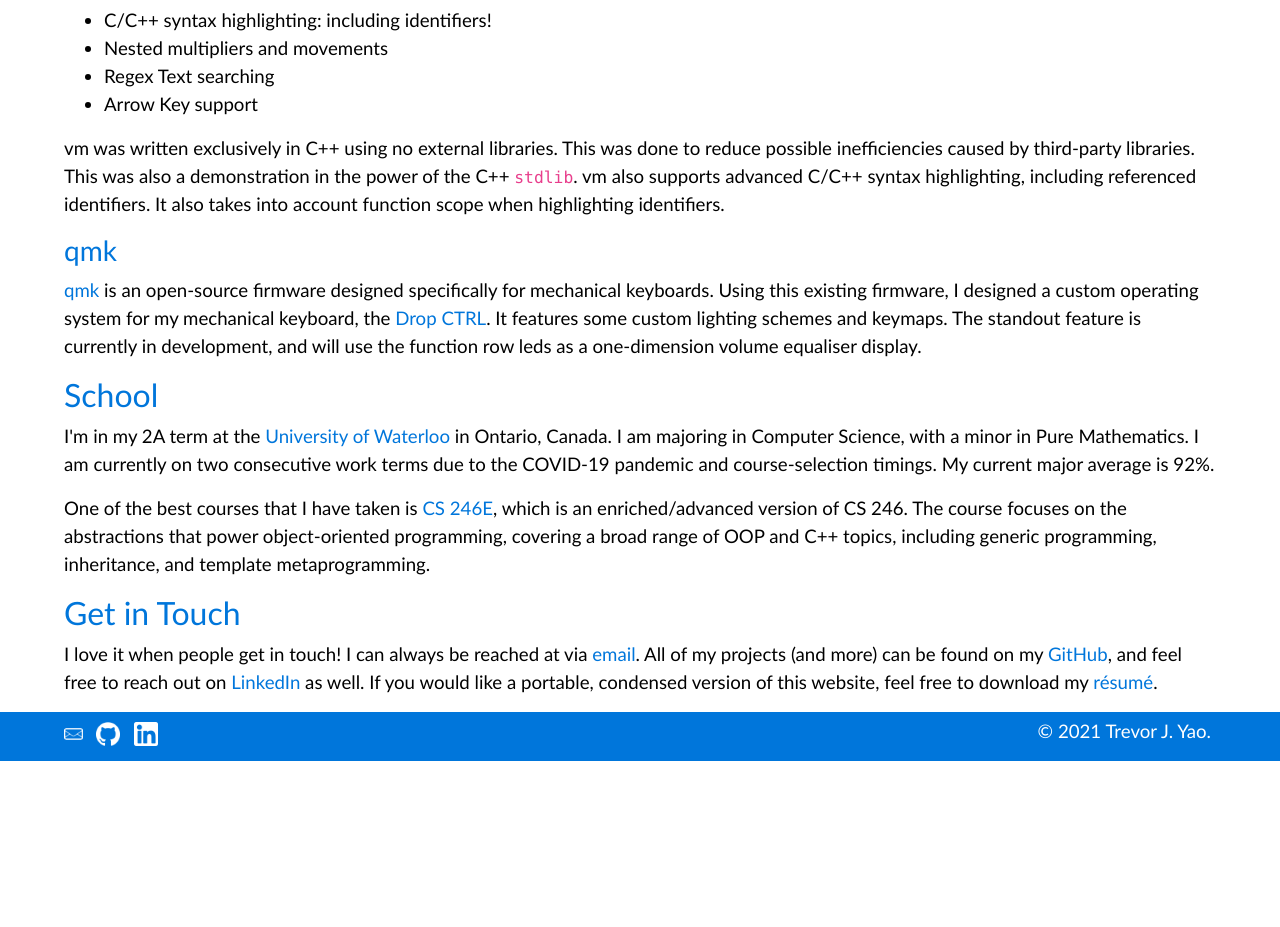
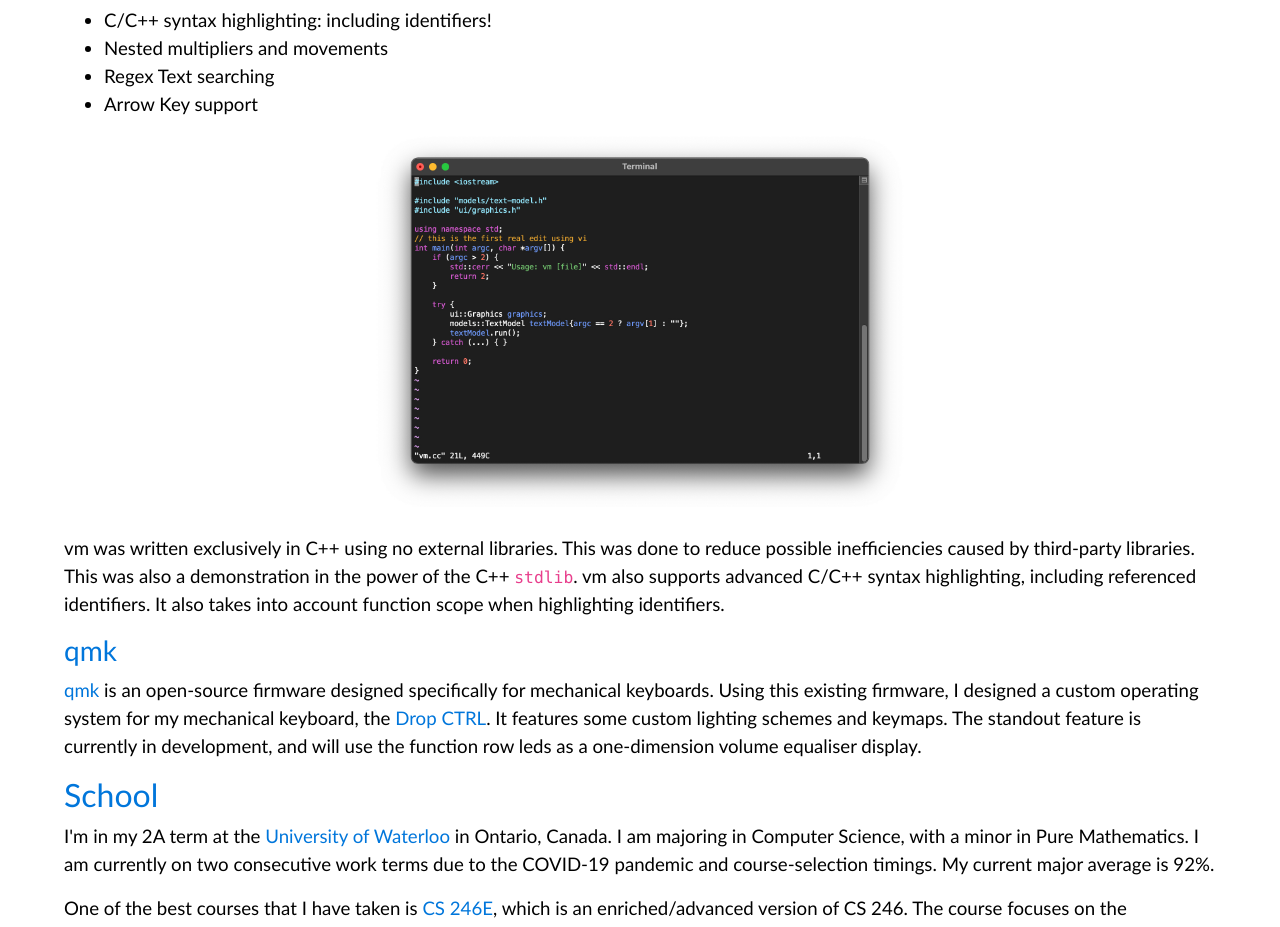
Before and after one commit to trevoryao/personal-website, a React (Create React App) app: page / in a window 1280 px wide. Shown: the part 960-1887 px from the top of the page. Before the commit the page ends 1721 px from the top, so only its background shows below. Built offline with nearby package versions, Linux system fonts and the light colour scheme.

Commit message:
add vm demo

```diff
--- a/src/Projects.js
+++ b/src/Projects.js
@@ -1,3 +1,5 @@
+import vmDemo from './img/vm.jpg'
+
 function RenderProjects() {
   return (
     <div>
@@ -19,6 +21,7 @@ function RenderProjects() {
           <li>Regex Text searching</li>
           <li>Arrow Key support</li>
         </ul>
+        <img src={vmDemo} alt="vm Demo Screen" />
         <p>
           vm was written exclusively in C++ using no external libraries. This was done to reduce
           possible inefficiencies caused by third-party libraries. This was also a demonstration in
```
Also changed, not shown: src/img/vm.jpg (added).
